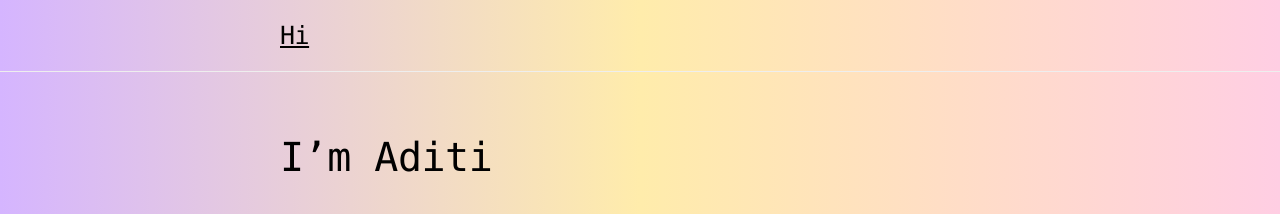
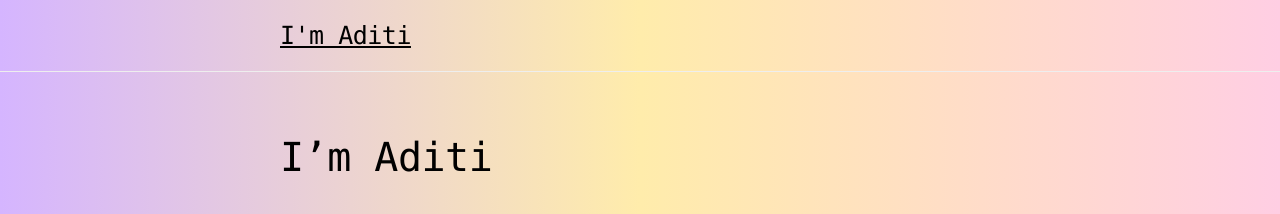
Before and after one commit to adeets-22/adeets-22.github.io, a Jekyll site: the page built from index.md, in a window 1280 px wide. Shown: the top 214 px of the page. Built offline with Jekyll 4.4.1, drawn with Linux system fonts in a browser that asks for light colours.

Commit message:
Update _config.yml

```diff
--- a/_config.yml
+++ b/_config.yml
@@ -5,7 +5,7 @@ permalink:           pretty
 relative_permalinks: false
 
 # Setup
-title:               Hi
+title:               I'm Aditi
 tagline:
 description:         'Product'
 
```
